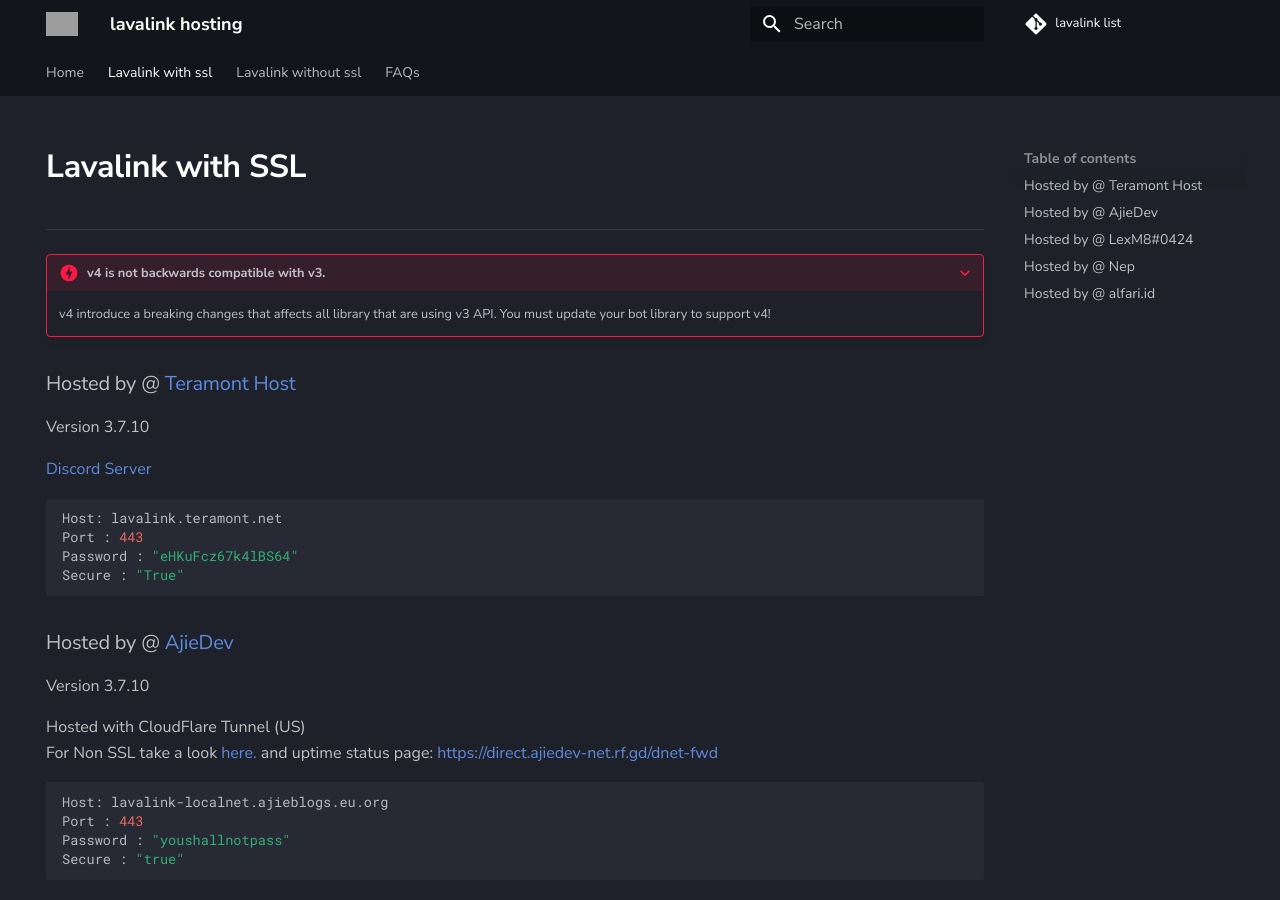
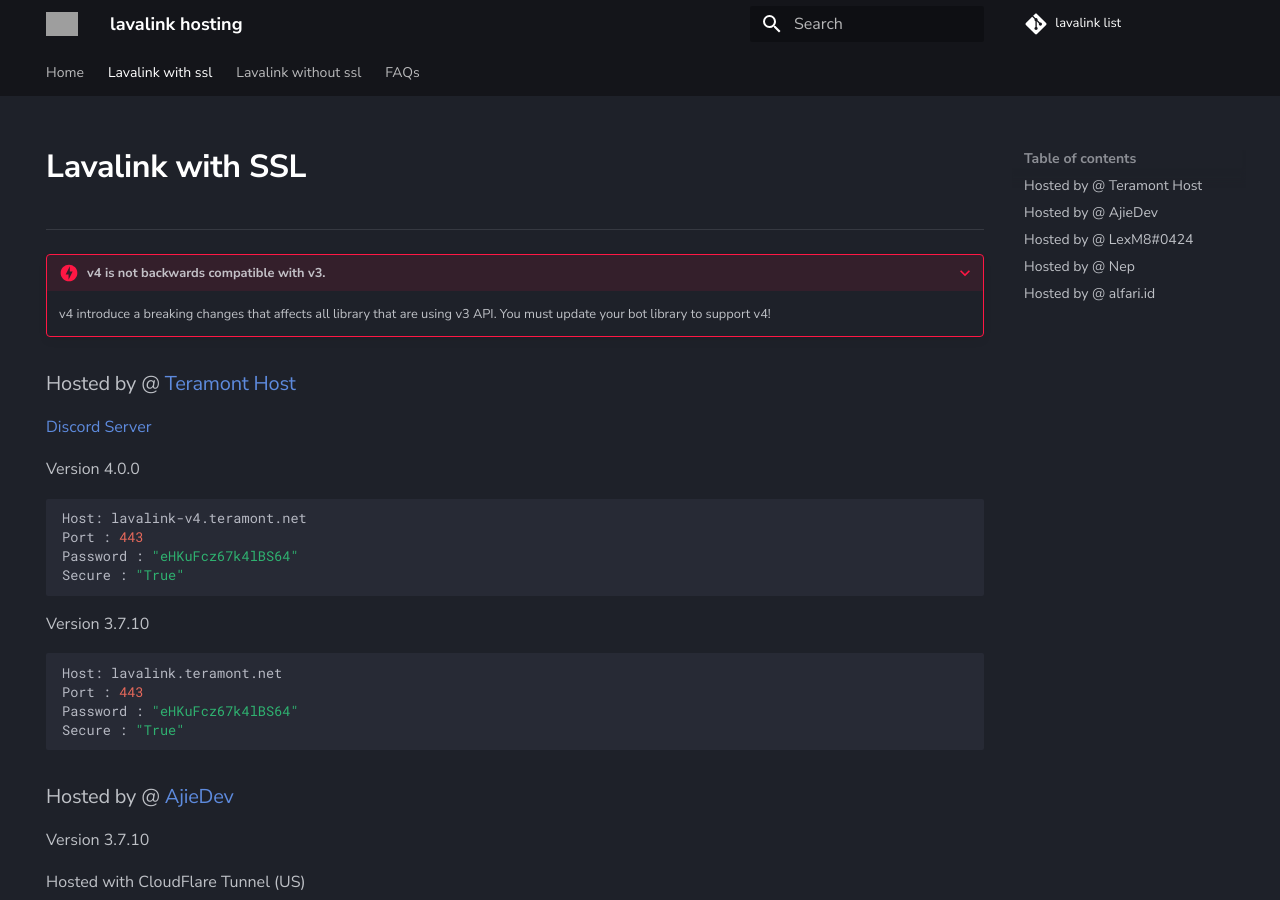
Before and after one commit to DarrenOfficial/lavalink-list, an MkDocs documentation site: the page built from docs/SSL/lavalink-with-ssl.md, in a window 1280 px wide and 900 px high. Built offline with MkDocs 1.6.1 and Material for MkDocs 9.7.7, drawn with Linux system fonts in a browser that asks for light colours; comment, search, counter and statistics services are not loaded; grey boxes are pictures that could not be loaded.

Commit message:
Add new server SSL

````diff
--- a/docs/SSL/lavalink-with-ssl.md
+++ b/docs/SSL/lavalink-with-ssl.md
@@ -16,9 +16,17 @@ description: SSL Uses Secure WS connection, whilst No SSL uses standard WS. if y
     You must update your bot library to support v4!
 
 ### Hosted by @ [Teramont Host](https://www.teramont.net/)
+[Discord Server](https://www.teramont.net/discord)
+
+Version 4.0.0
+```bash
+Host: lavalink-v4.teramont.net
+Port : 443
+Password : "eHKuFcz67k4lBS64"
+Secure : "True"
+```
+
 Version 3.7.10
-
-[Discord Server](https://www.teramont.net/discord)
 ```bash
 Host: lavalink.teramont.net
 Port : 443
````
